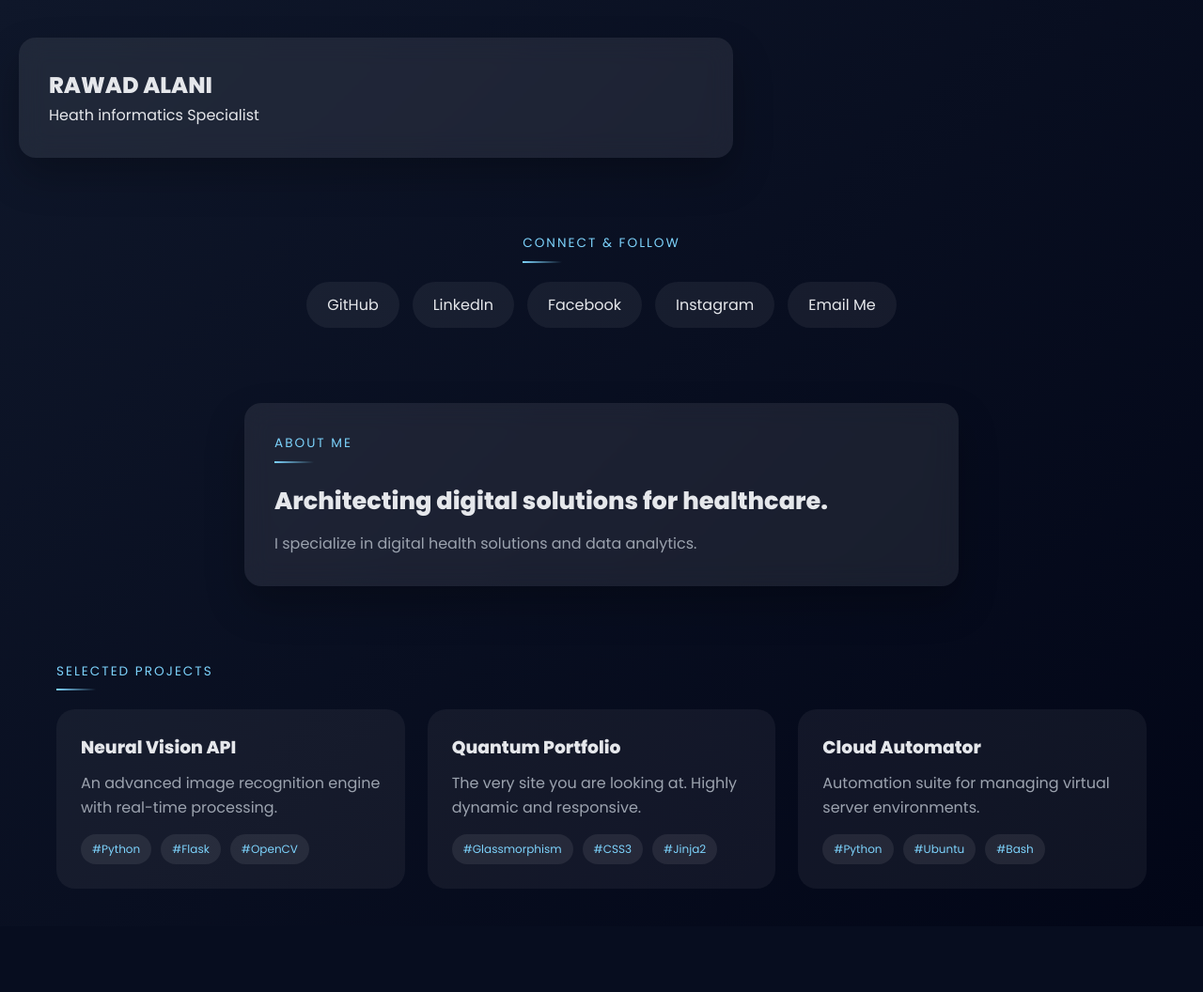
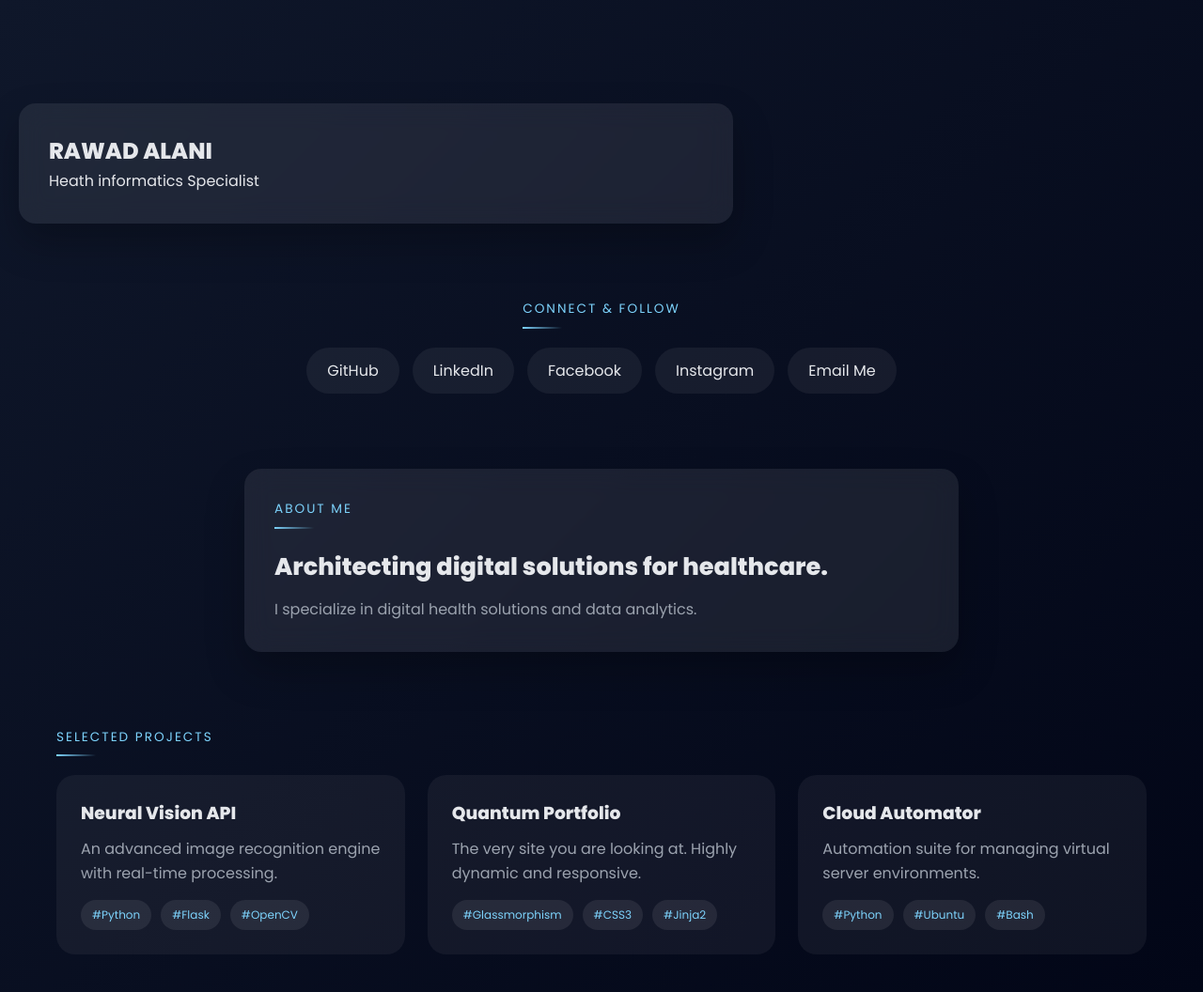
Before and after one commit to alanirawad-sketch/Portfolio, a Flask app: page / in a window 1280 px wide. Shown: the whole page at 94% size. Before the commit the page ends 946 px from the top, so only its background shows below. Run offline with Flask 3, Linux system fonts and the light colour scheme.

Commit message:
Update style.css

```diff
--- a/static/style.css
+++ b/static/style.css
@@ -326,3 +326,6 @@ body {
     display: flex;
   }
 }
+body {
+  padding-top: 70px;
+}
```
